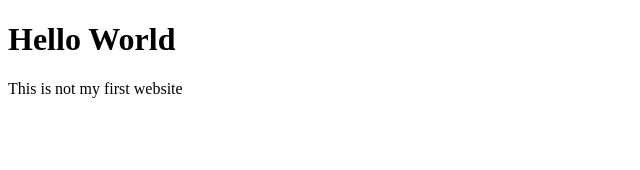
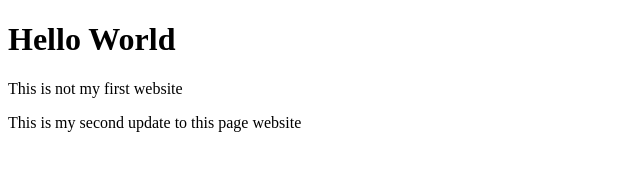
Before and after one commit to Iziak/home, a plain HTML site: page index.html in a window 1280 px wide. Shown: the whole page, without its empty margins (0-640 px from the left). Drawn offline with Linux system fonts and the light colour scheme.

Commit message:
add second paragraph to home
Making a change to test netlify's update ability.

```diff
--- a/index.html
+++ b/index.html
@@ -6,5 +6,7 @@
 
 <p>This is not my first website</p>
 
+<p>This is my second update to this page website</p>
+
 </body>
 </html>
```
